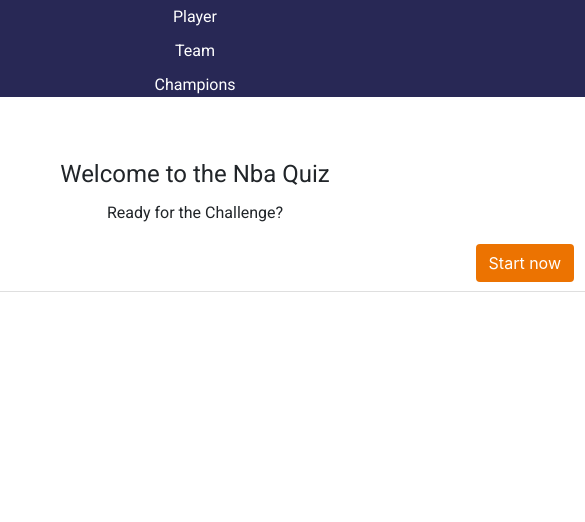
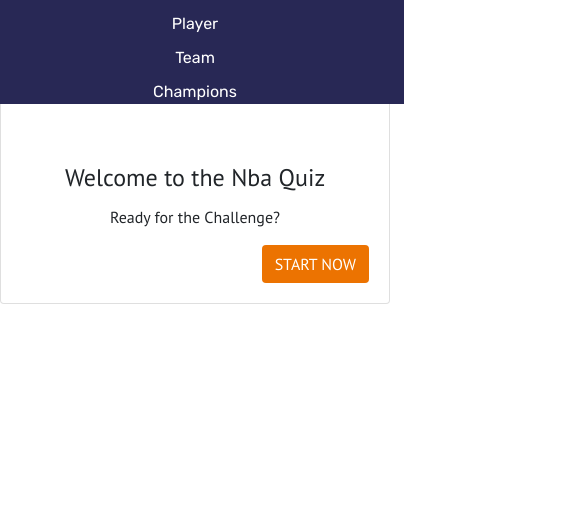
Before and after one commit to AlexGerzen/Quizapp, a plain HTML site: page index.html in a window 390 px wide. Shown: the part 342-864 px from the top of the page, 585 px wide, since content can reach past the window. Drawn offline with nearby package versions, Linux system fonts and the light colour scheme.

Commit message:
added Font-Family

```diff
--- a/index.html
+++ b/index.html
@@ -11,10 +11,11 @@
     <link rel="stylesheet" href="node_modules/bootstrap/dist/css/bootstrap.min.css">
     <link rel="preconnect" href="https://fonts.googleapis.com">
     <link rel="preconnect" href="https://fonts.gstatic.com" crossorigin>
-    <link href="https://fonts.googleapis.com/css2?family=Roboto:wght@400;700&display=swap" rel="stylesheet">
+    <link href="https://fonts.googleapis.com/css2?family=Rubik:wght@400;700&display=swap" rel="stylesheet">
     <link rel="preconnect" href="https://fonts.googleapis.com">
-    <link rel="preconnect" href="https://fonts.gstatic.com" crossorigin>
-    <link href="https://fonts.googleapis.com/css2?family=Roboto:wght@400;700&display=swap" rel="stylesheet">
+<link rel="preconnect" href="https://fonts.gstatic.com" crossorigin>
+<link href="https://fonts.googleapis.com/css2?family=PT+Sans:wght@400;700&display=swap" rel="stylesheet">
+
 </head>
 
 <body>
@@ -37,7 +38,7 @@
                 <div class="col-md-8 maxheight400">
                     <div class="card-body">
                         <div class="question-container">
-                            <h2 id="question" class="card-title pt-rans">Welcome to the Nba Quiz</h2>
+                            <h2 id="question" class="card-title">Welcome to the Nba Quiz</h2>
                             <div id="end-container" class="end-container" style="display: none;">
                                 <img src="img/brain result.png" alt="">
                                 <p><b>Quiz Complete!</b></p>
@@ -47,7 +48,7 @@
                                 </div>
                                 <button onclick="restart()" type="button" class="btn btn-primary">Restart</button>
                             </div>
-                            <p id="start-text" class="card-text pt-rans">Ready for the Challenge?</p>
+                            <p id="start-text" class="card-text">Ready for the Challenge?</p>
                             <div id="answer-container" class="answer-container">
                                 <div class="card answer" style="display: none;">
                                     <div onclick="checkAnswer('answer_1')" id="answer_1" class="card-body answer-body">
@@ -72,8 +73,8 @@
                             </div>
                         </div>
                         <div class="button-container">
-                            <button id="start-button" onclick="showQuiz()" type="button" class="btn start-button">Start
-                                now</button>
+                            <button id="start-button" onclick="showQuiz()" type="button" class="btn start-button">START
+                                NOW</button>
                         </div>
                     </div>
                 </div>
--- a/script.js
+++ b/script.js
@@ -70,7 +70,11 @@ function checkAnswer(choice) {
     if (answer == question["right_answer"]) { // Abfrage ob die angegebene Antwort richtig ist
         document.getElementById(choice).classList.add('bg-limegreen'); // Richtige Antwort wird grün hinterlegt
         document.getElementById(idOfRightAnswerBox).classList.add('answer-right-box'); // Richtige Antwort wird grün hinterlegt
-        amountRightAnswer ++;
+        if (amountRightAnswer < questions.length) { // Damit nichtt mehr Fragen richtig sind als überhaupt vorhanden sind
+            amountRightAnswer ++;
+        }
+
+
     }
     else {
         document.getElementById(choice).classList.add('bg-lightred'); // Falsche Antwort wird rot hinterlegt
@@ -121,6 +125,7 @@ function showEndScreen() {
     document.getElementById('question').style = `display: none`;
     document.getElementById('end-container').style = ``;
     document.getElementById('register_4').classList.remove('left-border'); // Registerborder wird entfernt
+    document.getElementById('switch-question').style = `display: none`; // Pfeile zum Fragen wechseln werden entfernt
 
     document.getElementById('score').innerHTML = `${amountRightAnswer}/${questions.length}`; // Anzahl der richtig beantworteten Fragen werden angezeigt
     document.getElementById('progressbar').style.width = `100%`;
--- a/style.css
+++ b/style.css
@@ -55,7 +55,7 @@ h2 {
 }
 
 .register-container {
-    font-family: 'Roboto', sans-serif;
+    font-family: 'Rubik', sans-serif;
     display: flex;
     flex-direction: column;
     width: 100%;
@@ -67,12 +67,9 @@ h2 {
 }
 
 .start-button {
+    font-family: 'PT Sans', sans-serif !important;
     background-color: rgb(236, 115, 1) !important;
     color: white !important;
-}
-
-.pt-rans {
-    font-family: 'Roboto', sans-serif !important;
 }
 
 .card-container {
@@ -81,6 +78,7 @@ h2 {
 }
 
 .question-container {
+    font-family: 'PT Sans', sans-serif !important;
     height: 80%;
     display: flex;
     justify-content: center;
@@ -127,6 +125,7 @@ h2 {
 }
 
 .answer-container {
+    font-family: 'Rubik', sans-serif;
     width: 100%;
     display: flex;
     flex-direction: column;
@@ -183,3 +182,22 @@ h2 {
 .card-title {
     padding-top: 40px;
 }
+
+@media(max-width: 767px) {
+    .card-container {
+        width: 100%;
+        height: fit-content !important;
+    }
+
+    .main-container {
+        justify-content: space-around;
+    }
+
+    .question-container {
+        height: auto;
+    }
+
+    .left-container img {
+        padding-bottom: 20px;
+    }
+}
```
